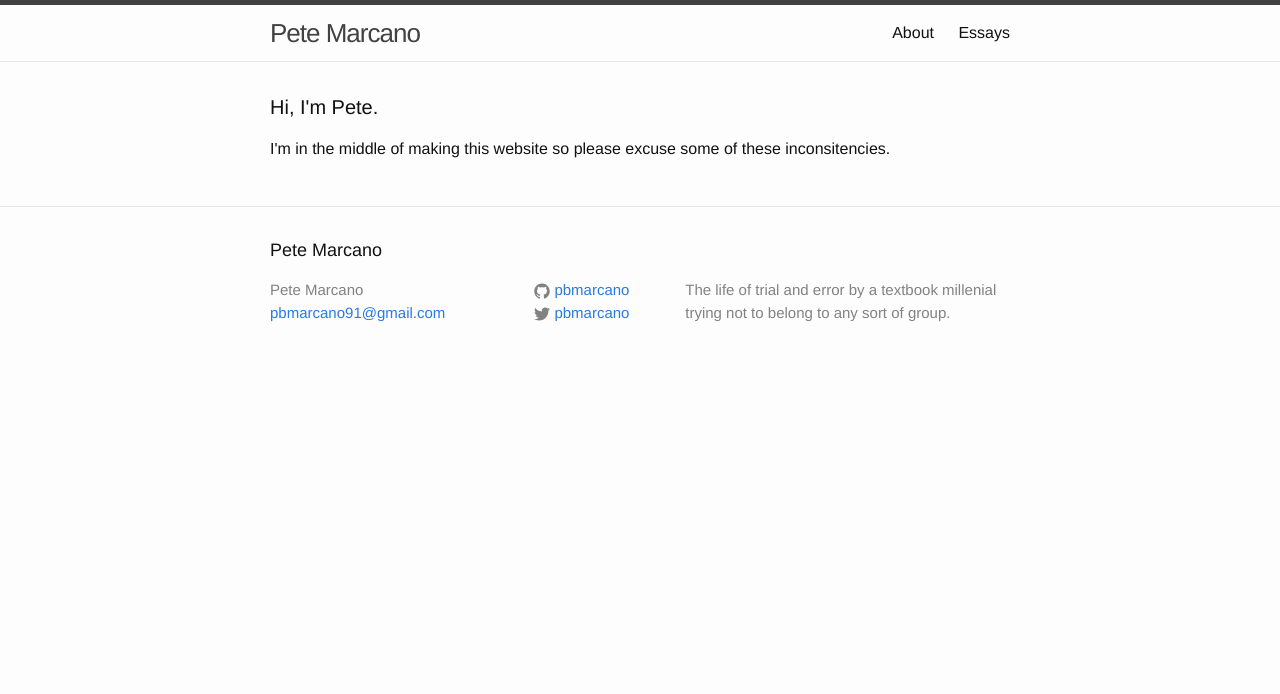
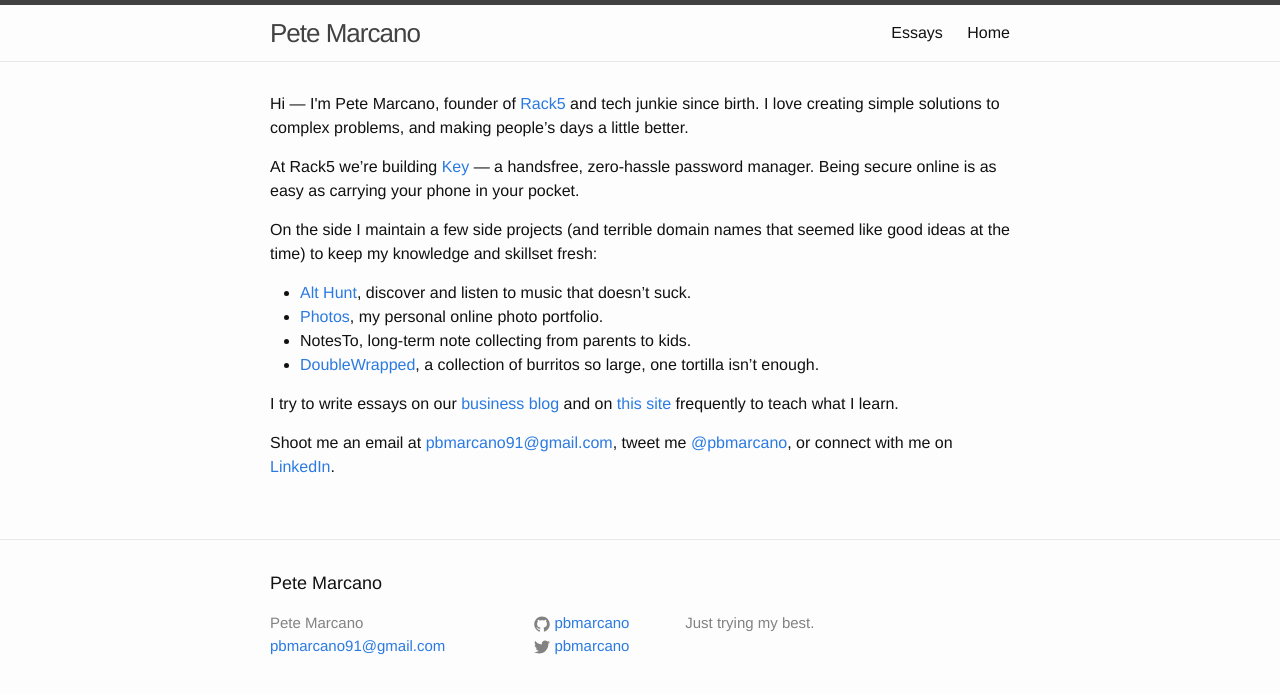
Before and after one commit to pbmarcano/pbmarcano.github.io, a Jekyll site: the page built from index.md, in a window 1280 px wide. Shown: the top 694 px of the page. Built offline with Jekyll 4.4.1, drawn with Linux system fonts in a browser that asks for light colours.

Commit message:
Added a real home page, some images, and removed the about page

```diff
--- a/_config.yml
+++ b/_config.yml
@@ -8,9 +8,8 @@
 # Site settings
 title: Pete Marcano
 email: pbmarcano91@gmail.com
-description: > # this means to ignore newlines until "baseurl:"
-  The life of trial and error by a textbook millenial trying not to belong to
-  any sort of group.
+description: >
+  Just trying my best.
 baseurl: "" # the subpath of your site, e.g. /blog
 url: "http://pbmarcano.com" # the base hostname & protocol for your site
 twitter_username: pbmarcano
@@ -23,3 +22,4 @@ markdown: kramdown
 # Additional gems
 gems:
   - jekyll-seo-tag
+  - jekyll-redirect-from
--- a/_layouts/page.html
+++ b/_layouts/page.html
@@ -3,9 +3,9 @@ layout: default
 ---
 <article class="post">
 
-  <header class="post-header">
+  <!-- <header class="post-header">
     <h1 class="post-title">{{ page.title }}</h1>
-  </header>
+  </header> -->
 
   <div class="post-content">
     {{ content }}
--- a/_posts/2016-02-04-missing-ireland.markdown
+++ b/_posts/2016-02-04-missing-ireland.markdown
@@ -4,6 +4,8 @@ title: 45 little things I miss about Ireland
 date: '2016-02-04 18:21:00'
 author: Pete Marcano
 ---
+
+![Cliffs of Moher](/images/IMG_1318.jpg)
 
 It's been a handful of months since I've left the Emerald Isle. In that time I've started to think about the little things that I took for granted, but now miss terribly.
 
--- a/index.html
+++ /dev/null
@@ -1,10 +0,0 @@
----
-layout: default
----
-
-<div class="home">
-
-  <h1 class="page-heading">Hi, I'm Pete.</h1>
-
-  <p>I'm in the middle of making this website so please excuse some of these inconsitencies.</p>
-</div>
--- /dev/null
+++ b/index.md
@@ -0,0 +1,20 @@
+---
+layout: page
+title: Home
+permalink: /
+---
+
+Hi &mdash; I&#39;m Pete Marcano, founder of [Rack5](http://www.rack5.co) and tech junkie since birth. I love creating simple solutions to complex problems, and making people's days a little better.
+
+At Rack5 we're building [Key](http://www.rack5.co/key/) &mdash; a handsfree, zero-hassle password manager. Being secure online is as easy as carrying your phone in your pocket.
+
+On the side I maintain a few side projects (and terrible domain names that seemed like good ideas at the time) to keep my knowledge and skillset fresh:
+
+  * [Alt Hunt](http://www.althunt.com/), discover and listen to music that doesn't suck.
+  * [Photos](http://photos.pbmarcano.com/), my personal online photo portfolio.
+  * NotesTo, long-term note collecting from parents to kids.
+  * [DoubleWrapped](http://www.doublewrapped.com/), a collection of burritos so large, one tortilla isn't enough.
+
+I try to write essays on our [business blog](https://businessnbits.com) and on [this site](/essays/) frequently to teach what I learn.
+
+Shoot me an email at [pbmarcano91@gmail.com](mailto:pbmarcano91@gmail.com), tweet me [@pbmarcano](https://twitter.com/pbmarcano), or connect with me on [LinkedIn](https://linkedin.com/in/petermarcano/).
```
Also changed, not shown: about.md (deleted, +0 -15 lines), 2 other files.
